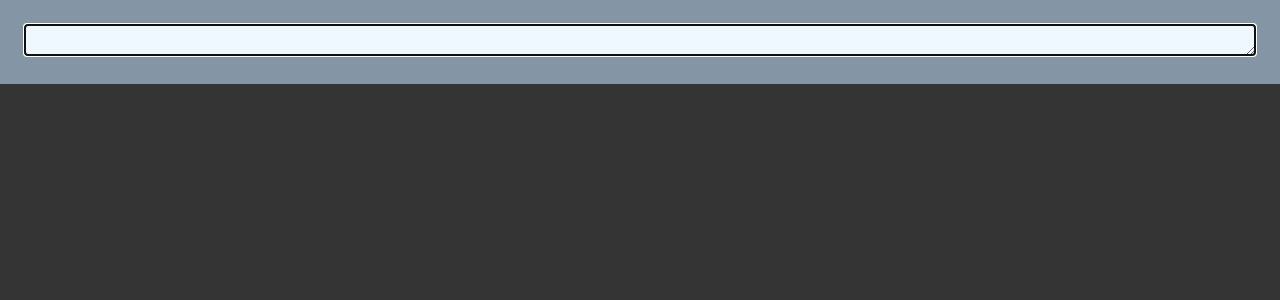
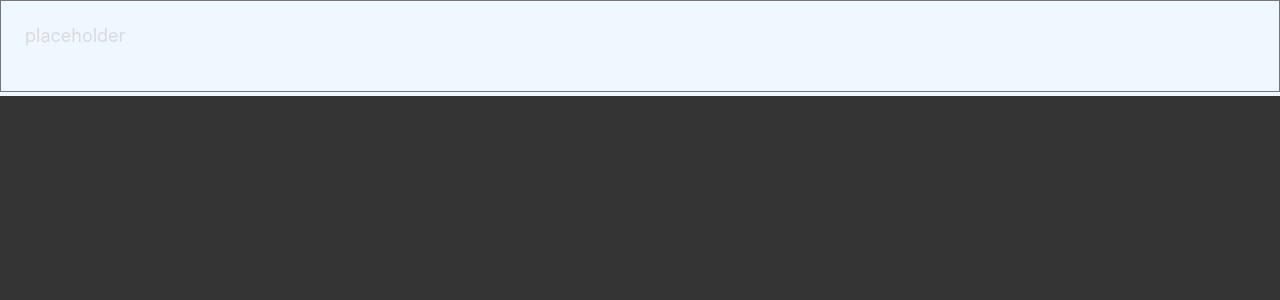
Before and after one commit to dalgudot/blog, a Next.js app: page /admin in a window 1280 px wide. Shown: the top 300 px of the page. Built offline with nearby package versions, Linux system fonts and the light colour scheme.

Commit message:
try textarea

```diff
--- a/src/components/text-editor/block.tsx
+++ b/src/components/text-editor/block.tsx
@@ -1,28 +1,29 @@
-import React, { RefObject, useEffect, useRef, useState } from 'react';
+import React, { useEffect, useRef, useState } from 'react';
 import styled from 'styled-components';
-import { DynamicTypeElement } from '../../lib/utils/jsx-element';
-import { tid } from '../../lib/utils/tid';
+import { TnewBlockContent } from './text-editor';
 
 interface IBlockProps {
-  tagName: textTagName;
+  content: TnewBlockContent;
   handleBlock: (e: React.KeyboardEvent<HTMLParagraphElement>) => void;
 }
 
-const Block: React.FC<IBlockProps> = ({ tagName, handleBlock }) => {
-  const textAreaRef = useRef<HTMLTextAreaElement | null>(null);
-
+const Block: React.FC<IBlockProps> = ({ content, handleBlock }) => {
+  const [isAdmin, setIsAdmin] = useState<boolean>(false);
   const [isActiveBlock, setIsActiveBlock] = useState<boolean>(true);
   const [text, setText] = useState('');
+  const textAreaRef = useRef<HTMLTextAreaElement>(null);
 
-  console.log(isActiveBlock);
+  const focusTextBlock = () => {
+    textAreaRef.current?.focus();
+  };
 
   useEffect(() => {
-    textAreaRef.current?.focus();
+    focusTextBlock();
   }, []);
 
   const activeBlock = () => {
     setIsActiveBlock(true);
-    textAreaRef.current?.focus();
+    focusTextBlock();
   };
 
   const blurBlock = () => {
@@ -30,26 +31,36 @@ const Block: React.FC<IBlockProps> = ({ tagName, handleBlock }) => {
   };
 
   const handleTextChange = (e: React.ChangeEvent<HTMLTextAreaElement>) => {
+    console.log(e.target.value);
     setText(e.target.value);
   };
 
   return (
     <>
       <TextBlock
-        as={tagName}
+        as={content.tagName}
         onClick={activeBlock}
         onBlur={blurBlock}
         onKeyDown={handleBlock}
       >
-        {isActiveBlock ? (
+        <AutoSizeTextArea
+          ref={textAreaRef}
+          value={text}
+          onChange={handleTextChange}
+          placeholder='placeholder'
+
+          // onFocus={focusBlock}
+        />
+        {/* {isActiveBlock ? (
           <AutoSizeTextArea
             ref={textAreaRef}
             value={text}
             onChange={(e) => handleTextChange(e)}
+            // onFocus={focusBlock}
           />
         ) : (
           text
-        )}
+        )} */}
       </TextBlock>
     </>
   );
@@ -58,11 +69,34 @@ const Block: React.FC<IBlockProps> = ({ tagName, handleBlock }) => {
 export default Block;
 
 const TextBlock = styled.p`
+  background-color: aliceblue;
+`;
+
+// Enter 치면 textarea focus 해제되면서 다음 block 생성
+const AutoSizeTextArea = styled.textarea`
+  font-family: -apple-system, BlinkMacSystemFont, Segoe UI, Roboto, Oxygen,
+    Ubuntu, Cantarell, Fira Sans, Droid Sans, Helvetica Neue, sans-serif;
+  -webkit-appearance: none; // remove iOS upper inner shadow
+
+  padding: 24px;
   width: 100%;
   height: 100%;
-  padding: 24px;
+  overflow: hidden;
+  background-color: transparent;
+  // 안드로이드 삼성 인터넷에서 작동 안 해서 !important
+  /* border: 1px solid #dbdbdb !important;  */
+  resize: none; // 늘이고 줄이는 기능 없애기
 
-  background-color: #8496a5;
+  /* text */
+  caret-color: black;
+  color: #434343;
+  /* font-weight: 400;
+  line-height: 1.4; */
+  font-size: 18px;
+
+  ::placeholder {
+    color: #dadada;
+  }
 
   @media (hover: hover) {
     :hover {
@@ -71,10 +105,3 @@ const TextBlock = styled.p`
     }
   }
 `;
-
-// Enter 치면 textarea focus 해제되면서 다음 block 생성
-const AutoSizeTextArea = styled.textarea`
-  width: 100%;
-  height: 100%;
-  background-color: aliceblue;
-`;
--- a/src/components/text-editor/text-editor.tsx
+++ b/src/components/text-editor/text-editor.tsx
@@ -1,28 +1,35 @@
 import React, { useState } from 'react';
 import Block from './block';
-import { newBlockContent } from './Model';
+import { tid } from './../../lib/utils/tid';
+
+export type TnewBlockContent = {
+  tid: string;
+  tagName: textTagName;
+  // text: string;
+};
+
+const newBlockContent: TnewBlockContent = {
+  tid: tid(),
+  tagName: 'p',
+};
 
 const TextEditor: React.FC = () => {
   const [blockContents, setBlockContents] = useState([newBlockContent]);
 
+  console.log(newBlockContent);
+
   const handleBlock = (e: React.KeyboardEvent<HTMLParagraphElement>) => {
-    // e.preventDefault();
-
     if (e.key === 'Enter') {
+      // e.preventDefault();
       console.log('Enter');
       setBlockContents((prev) => [...prev, newBlockContent]);
     }
-
-    // if (e.key === 'Backspace') {
-    //   console.log('Backspace');
-    //   setBlockContents((prev) => [...prev, newBlockContent]);
-    // }
   };
 
   return (
     <>
       {blockContents.map((content, idx) => (
-        <Block key={idx} tagName={content.tagName} handleBlock={handleBlock} />
+        <Block key={idx} content={content} handleBlock={handleBlock} />
       ))}
     </>
   );
@@ -30,5 +37,20 @@ const TextEditor: React.FC = () => {
 
 export default TextEditor;
 
+// if (e.key === 'Backspace') {
+//   console.log('Backspace');
+//   setBlockContents((prev) => [...prev, newBlockContent]);
+// }
+
+// const focusBlock = () => {
+//   const textArea = textAreaRef.current;
+
+//   if (textArea) {
+//     textArea.value = ''; //clear the value of the element
+//     textArea.value = text; //set that value back.
+//     textArea.focus();
+//   }
+// };
+
 // How can I determine the type of an HTML element in JavaScript?
 // https://stackoverflow.com/questions/254302/how-can-i-determine-the-type-of-an-html-element-in-javascript
--- a/src/styles/globals.css
+++ b/src/styles/globals.css
@@ -18,3 +18,7 @@ a {
   margin: 0;
   box-sizing: border-box;
 }
+
+textarea {
+  outline-style: none;
+}
```
